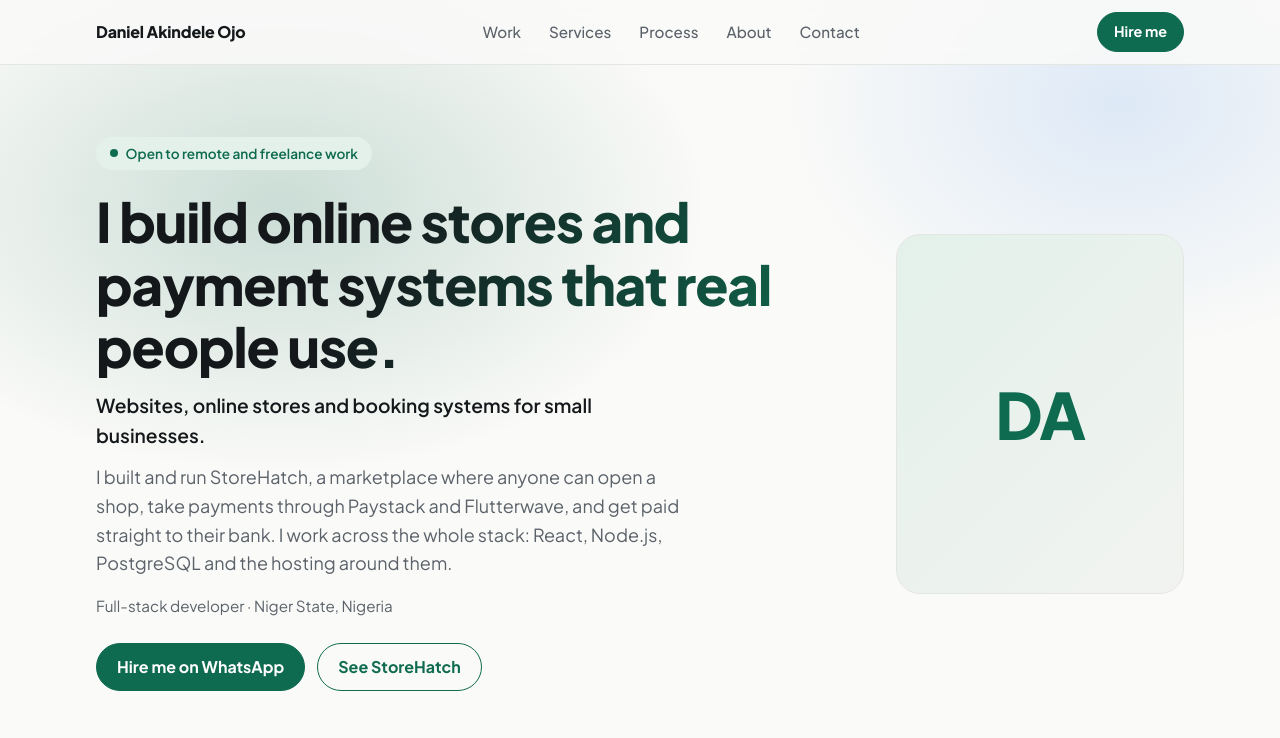
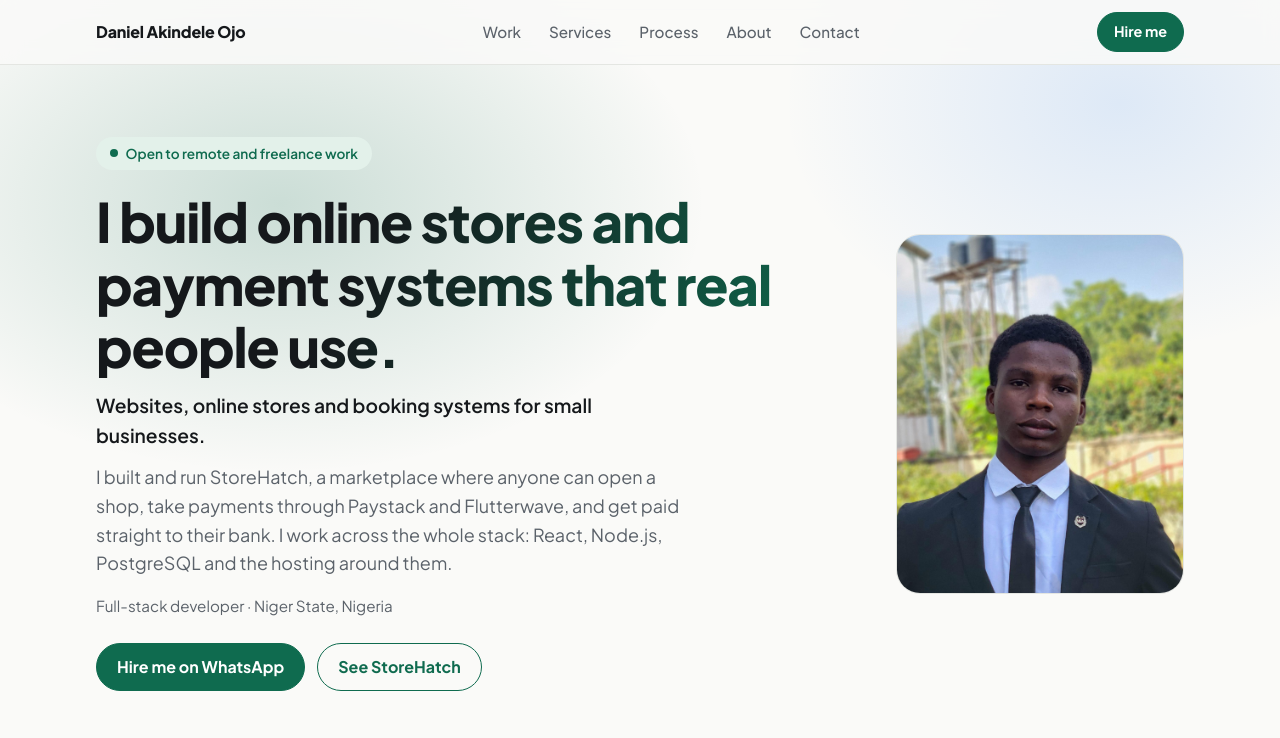
Before and after one commit to akindeleDaniel/portfolio, a React (Vite) app: page / in a window 1280 px wide. Shown: the top 738 px of the page. Built offline with nearby package versions, Linux system fonts and the light colour scheme.

Commit message:
chore: add official portfolio image

```diff
--- a/src/content.ts
+++ b/src/content.ts
@@ -56,10 +56,7 @@ export const hero = {
   hireLabel: 'Hire me on WhatsApp',
   cvLabel: 'Download CV',
   caseStudyLabel: 'See StoreHatch',
-  // Your photo. Until it is set, your initials show in its place.
-  // Save a square photo as public/images/daniel.webp (about 800x800), then set:
-  // photo: { src: '/images/daniel.webp', alt: 'Daniel Akindele Ojo', width: 800, height: 800 },
-  photo: null as Image | null,
+  photo: { src: '/images/portfolio-image.jpg', alt: 'Daniel Akindele Ojo', width: 2189, height: 1685 } as Image,
   initials: 'DA',
   callLabel: 'Book a call',
   stats: [
```
Also changed, not shown: public/images/portfolio-image.jpg (added).
